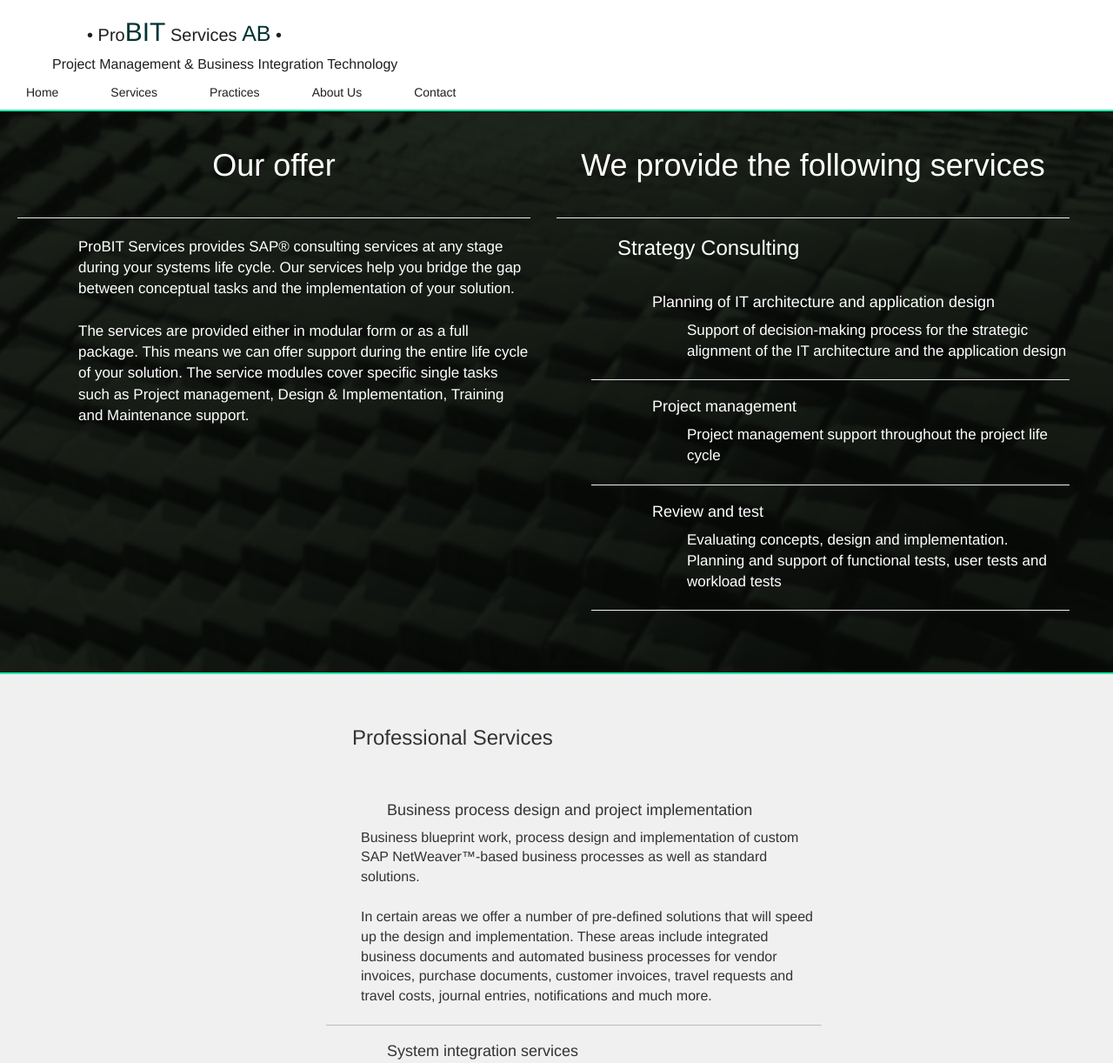
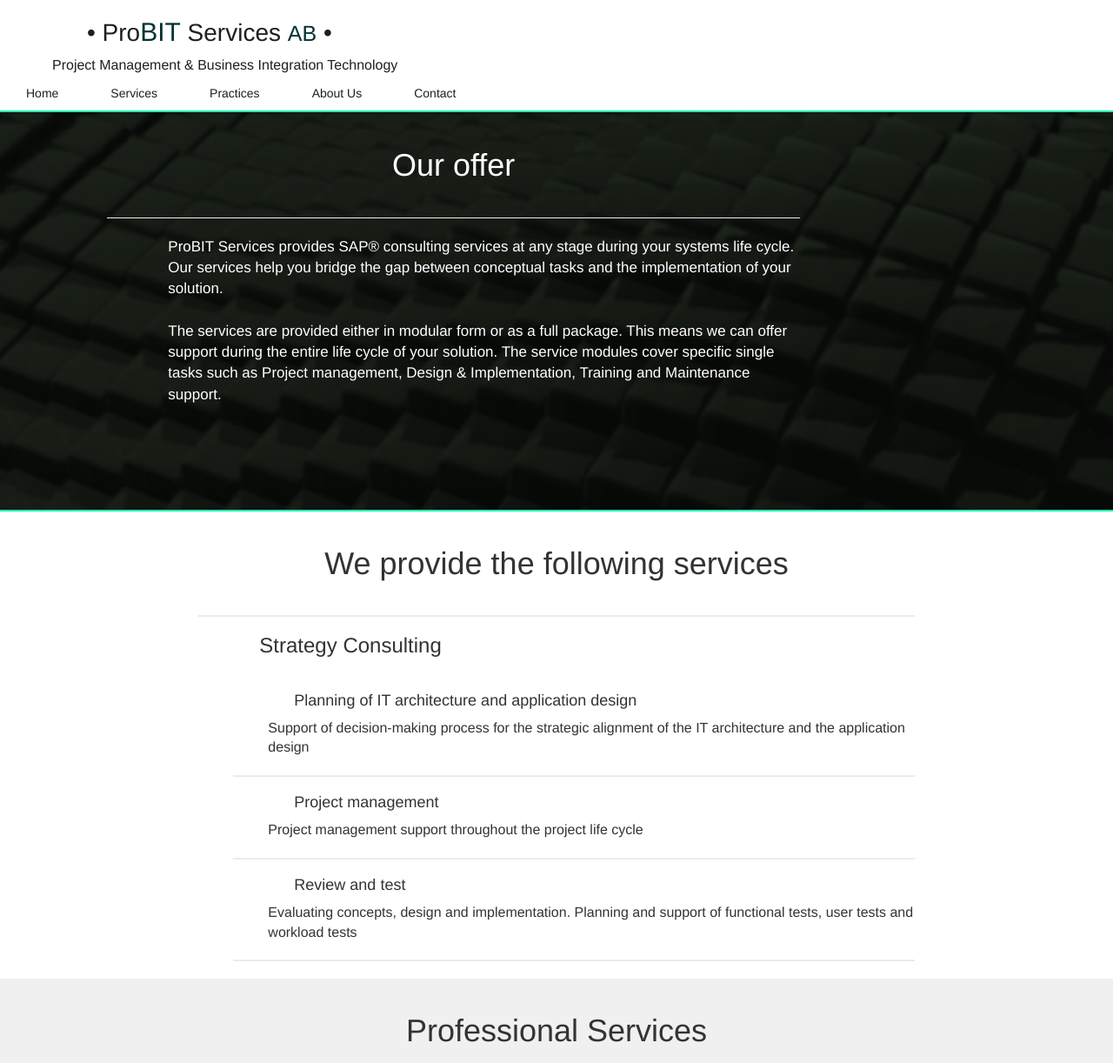
Before and after one commit to rajkkor/rajkkor.github.io, a plain HTML site: page probit/index.html in a window 1280 px wide. Shown: the top 1222 px of the page at 87% size. Drawn offline with nearby package versions, Linux system fonts and the light colour scheme.

Commit message:
updates bug with navigation bar, changes back to old layout.

```diff
--- a/probit/index.html
+++ b/probit/index.html
@@ -18,7 +18,7 @@
         You're experiencing this website without JavaScript enabled.
         To enhance your experience, please enable it.
     </noscript>
-    <h3 style="margin-left: 30px; font-size: 20px">
+    <h3 style="margin-left: 30px; font-size: 28px">
         • Pro<span style="color: #003333; font-size:30px;">BIT</span> Services <span
             style="color: #003333; font-size: 25px">AB</span> •
     </h3>
@@ -53,7 +53,8 @@
                 <br>
 
                 <div class="row">
-                    <div class="col-md-6">
+                    <div class="col-md-1"></div>
+                    <div class="col-md-8">
                         <h1 style="text-align: center; width: 100%; padding:0px; margin: 0px;">
                             Our offer
                         </h1>
@@ -76,7 +77,19 @@
                         <br>
                         <br>
                     </div>
-                    <div class="col-md-6" id="offer">
+                    <div class="col-md-3"></div>
+
+
+                </div>
+
+            </div>
+        </div>
+    </div>
+    <div class="row">
+        <div class="col-md-2"></div>
+        <div class="col-md-8" id="offer">
+            <br>
+            <br>
             <h1 style="text-align: center; width: 100%; padding:0px; margin: 0px;">
                 We provide the following services
             </h1>
@@ -111,11 +124,8 @@
                 <hr>
             </ul>
         </div>
-                </div>
+        <div class="col-md-2"></div>
 
-
-            </div>
-        </div>
     </div>
     <div class="row" id="services">
         <div class="col-md-3"></div>
@@ -123,9 +133,9 @@
             <br>
             <br>
 
-            <h3>
+            <h1 style="text-align: center; margin:0px; padding: 0px">
                 Professional Services
-            </h3>
+            </h1>
             <br>
             <br>
             <ul>
--- a/probit/scripts/script.js
+++ b/probit/scripts/script.js
@@ -1,8 +1,5 @@
 function scroll(section) {
-    var offset = 0; //Offset of 20px
-    $("#navbar").slideUp(300, function () {
-        console.log("wait for it slide up again");
-    });
+    var offset = -127; //Offset of 20px
     $('html, body').animate({
         scrollTop: $(section).offset().top + offset
     }, 1500);
@@ -12,14 +9,4 @@ $(document).ready(function () {
         $('#navbar a').removeClass('active');
         $(this).addClass('active');
     });
-    var lastScrollTop = 50;
-    $(window).scroll(function () {
-        var st = $(this).scrollTop();
-        if (st > lastScrollTop) {
-            $("#navbar").slideUp(300);
-        } else {
-            $("#navbar").slideDown(100);
-        }
-        lastScrollTop = st;
-    });
 });
```
Lines whose indentation alone changed are shown as unchanged.
